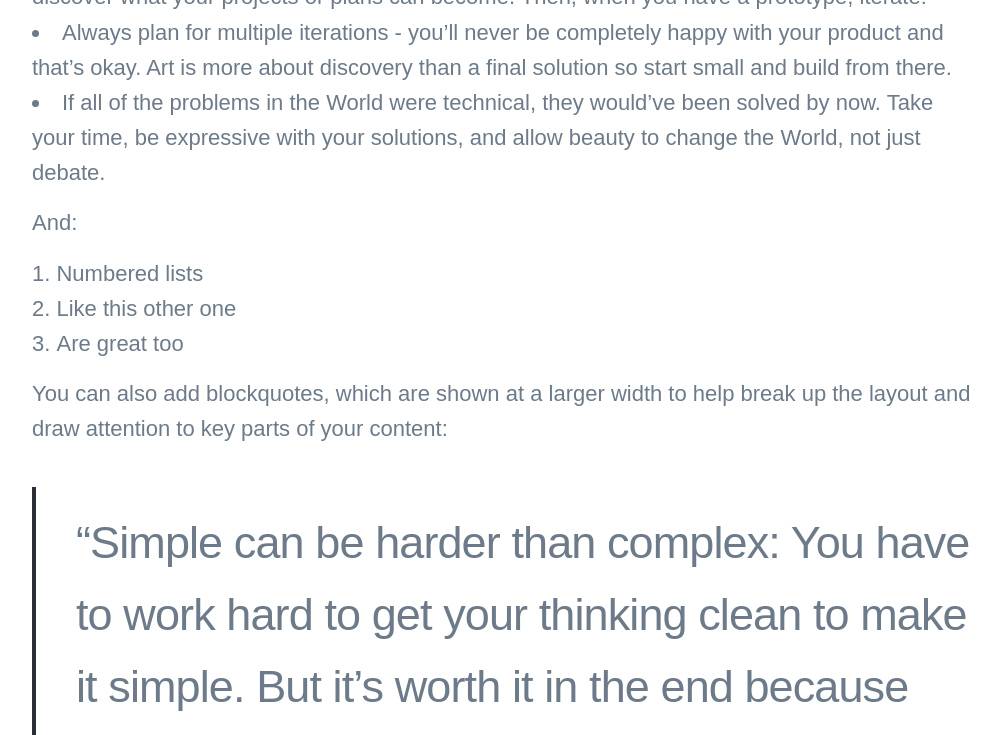
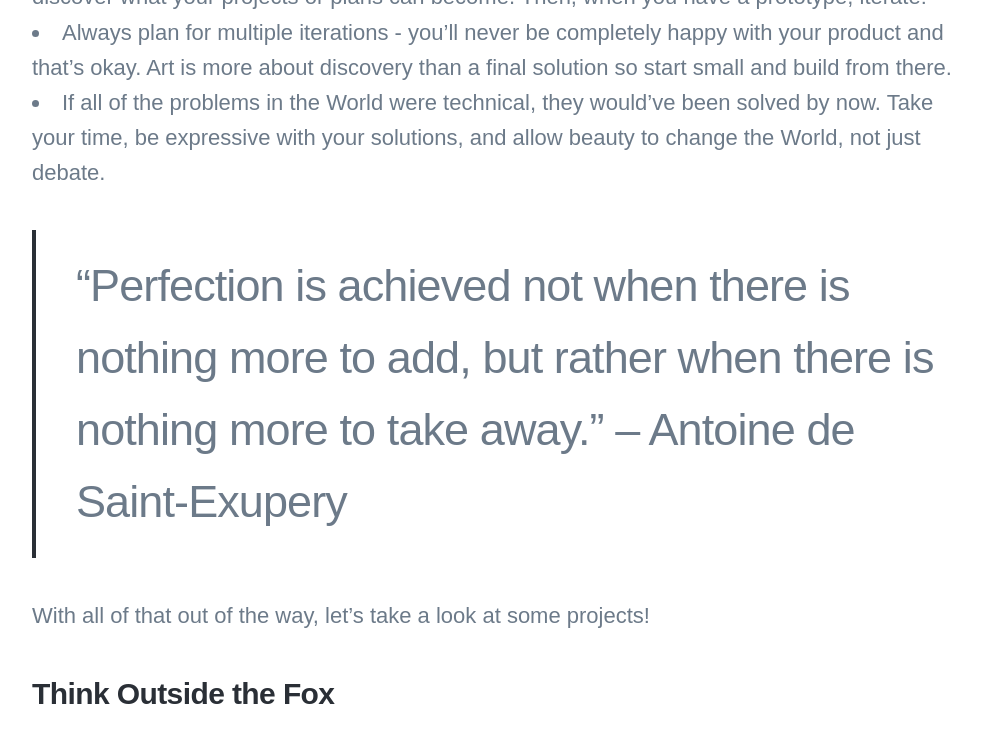
Before and after one commit to starbuck10/JCoffie, a Jekyll site: the page built from _projects/2021-11-02-generative-art.md, in a window 1280 px wide and 1400 px high, scrolled down 921 px. Shown: the top 735 px of the window, without its empty margins (138-1138 px from the left). Built offline with Jekyll 4.4.1, drawn with Linux system fonts in a browser that asks for light colours; nearby versions of some CDN libraries; some web fonts are replaced; some of the changed text lies outside the part shown.

Commit message:
Updating project page

````diff
--- a/_projects/2021-11-02-generative-art.md
+++ b/_projects/2021-11-02-generative-art.md
@@ -16,78 +16,15 @@
 * Always plan for multiple iterations - you'll never be completely happy with your product and that's okay.  Art is more about discovery than a final solution so start small and build from there.
 * If all of the problems in the World were technical, they would've been solved by now.  Take your time, be expressive with your solutions, and allow beauty to change the World, not just debate.
 
-And:
+> “Perfection is achieved not when there is nothing more to add, but rather when there is nothing more to take away.” – Antoine de Saint-Exupery
 
-1. Numbered lists
-2. Like this other one
-3. Are great too
+With all of that out of the way, let's take a look at some projects!
 
-You can also add blockquotes, which are shown at a larger width to help break up the layout and draw attention to key parts of your content:
+### Think Outside the Fox
 
-> “Simple can be harder than complex: You have to work hard to get your thinking clean to make it simple. But it’s worth it in the end because once you get there, you can move mountains.”
+Need to put an iframe in here to host p5js work.
 
-The theme also supports markdown tables:
-
-| Item                 | Author        | Supports tables? | Price |
-|----------------------|---------------|------------------|-------|
-| Duet Jekyll Theme    | Jekyll Themes | Yes              | $49   |
-| Index Jekyll Theme   | Jekyll Themes | Yes              | $49   |
-| Journal Jekyll Theme | Jekyll Themes | Yes              | $49   |
-
-And footnotes[^1], which link to explanations[^2] at the bottom of the page[^3].
-
-[^1]: Beautiful modern, minimal theme design.
-[^2]: Powerful features to show off your work.
-[^3]: Maintained and supported by the theme developer.
-
-You can throw in some horizontal rules too:
-
----
-
-### Image galleries
-
-Here's a really neat custom feature we added – galleries:
-
-<div class="gallery" data-columns="3">
-	<img src="/images/solarSystem.jpg">
-	<img src="/images/demo/demo-landscape.jpg">
-	<img src="/images/demo/demo-square.jpg">
-	<img src="/images/demo/demo-landscape-2.jpg">
-</div>
-
-Inspired by the Galleries feature from WordPress, we've made it easy to create grid layouts for your images. Just use a bit of simple HTML in your post to create a masonry grid image layout:
-
-```html
-<div class="gallery" data-columns="3">
-    <img src="/images/demo/demo-square.jpg">
-    <img src="/images/demo/demo-landscape.jpg">
-    <img src="/images/demo/demo-square.jpg">
-    <img src="/images/demo/demo-landscape-2.jpg">
-</div>
-```
-
-*See what we did there? Code and syntax highlighting is built-in too!*
-
-Change the number inside the 'columns' setting to create different types of gallery for all kinds of purposes. You can even click on each image to seamlessly enlarge it on the page.
-
----
-
-### Image carousels
-
-Here's another gallery with only one column, which creates a carousel slide-show instead.
-
-A nice little feature: the carousel only advances when it is in view, so your visitors won't scroll down to find it half way through your images.
-
-<div class="gallery" data-columns="1">
-	<img src="/images/demo/demo-landscape.jpg">
-	<img src="/images/demo/demo-landscape-2.jpg">
-</div>
-
-### What about videos?
-
-Videos are an awesome way to show off your work in a more engaging and personal way, and we’ve made sure they work great on our themes. Just paste an embed code from YouTube or Vimeo, and the theme makes sure it displays perfectly:
-
-<iframe src="https://player.vimeo.com/video/148003889" width="640" height="360" frameborder="0" allowfullscreen></iframe>
+<iframe style="width: 640px; height: 360px; overflow: hidden;"  scrolling="no" frameborder="0" src="https://preview.p5js.org/starbuck10/embed/0YfAh_Bep"></iframe>
 
 ---
 
````
